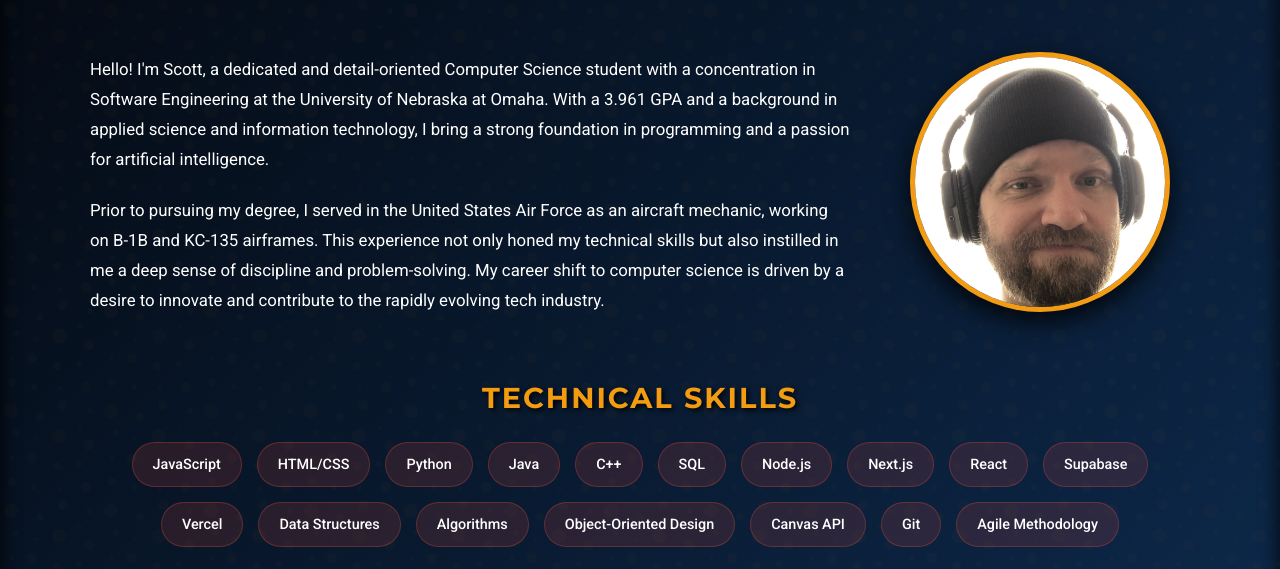
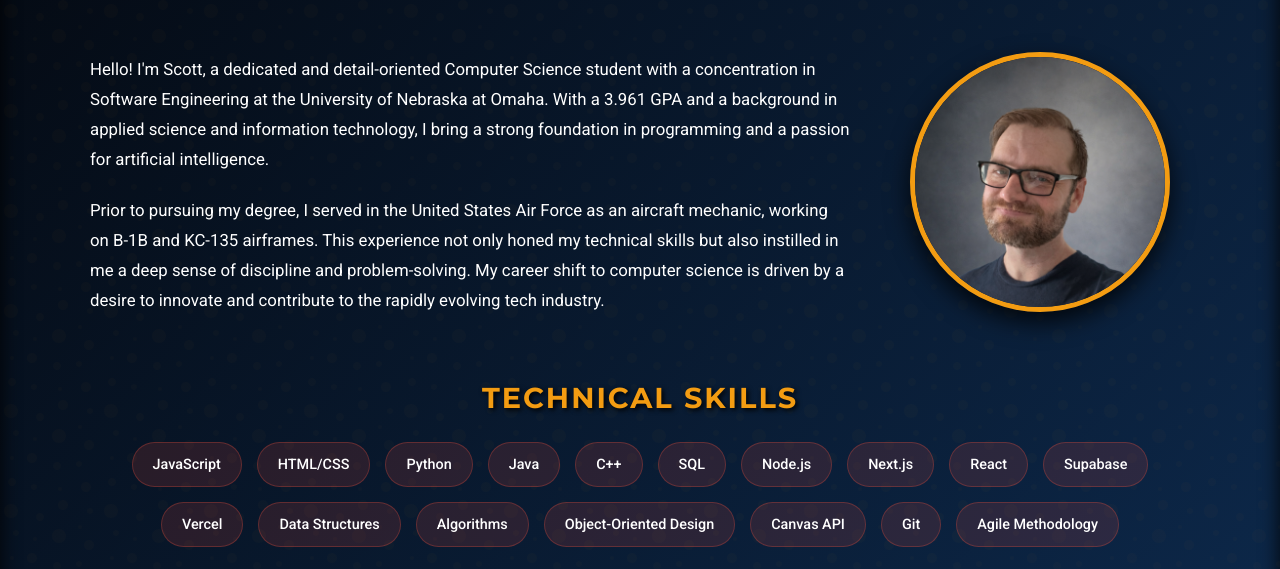
Before and after one commit to DrFaustest/Drfaustest.github.io, a website: page index.html in a window 1280 px wide. Shown: the part 528-1097 px from the top of the page. Drawn offline with Linux system fonts and the light colour scheme.

Commit message:
Refactor code structure for improved readability and maintainability

```diff
--- a/index.html
+++ b/index.html
@@ -39,7 +39,7 @@
                     <p>Prior to pursuing my degree, I served in the United States Air Force as an aircraft mechanic, working on B-1B and KC-135 airframes. This experience not only honed my technical skills but also instilled in me a deep sense of discipline and problem-solving. My career shift to computer science is driven by a desire to innovate and contribute to the rapidly evolving tech industry.</p>
                 </div>
                 <div class="about-image">
-                    <img src="media/img/Profile.JPGcropped.JPG" alt="Profile Picture" class="profile-picture">
+                    <img src="media/img/Profile Pic.png" alt="Profile Picture" class="profile-picture">
                 </div>
             </div>
 
```
Also changed, not shown: media/img/Profile Pic.png (added), 1 other file.
